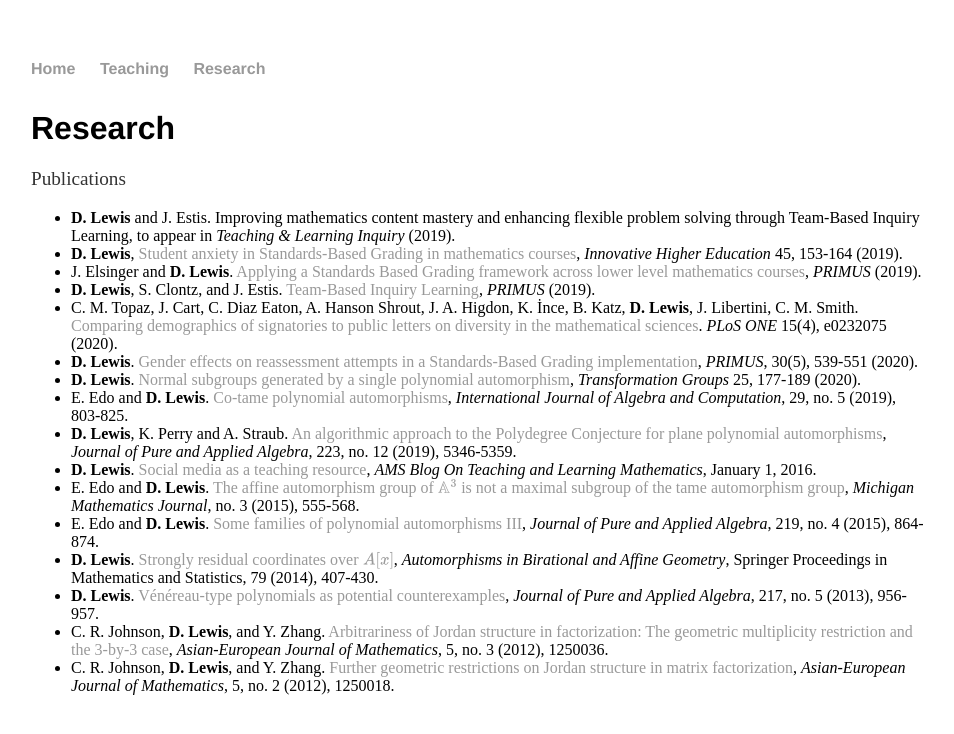
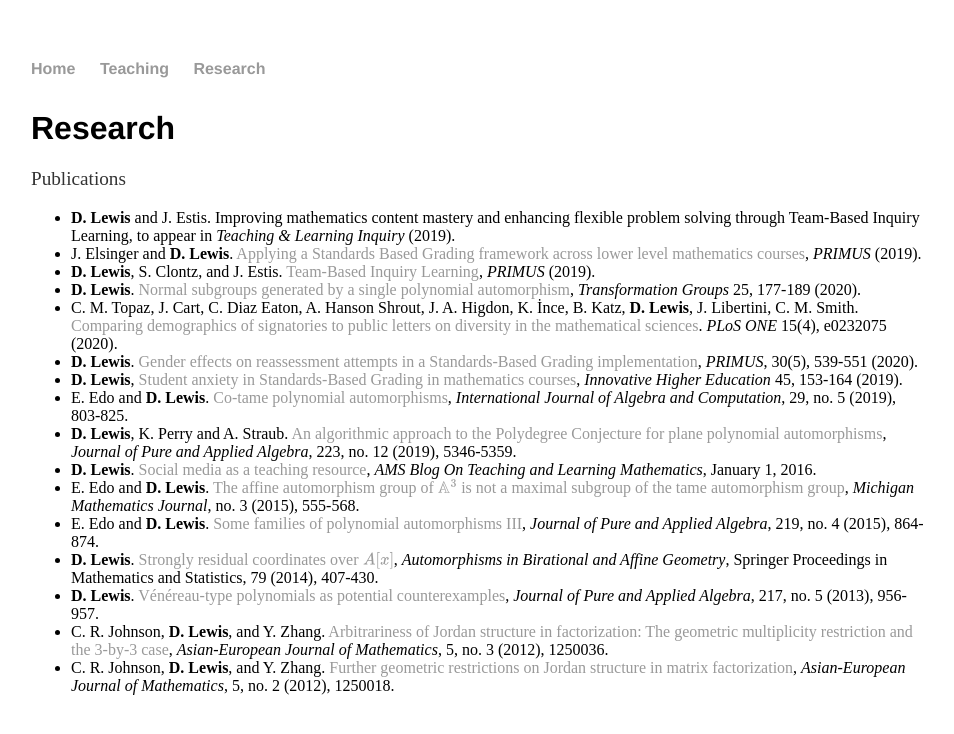
Before and after one commit to siwelwerd/siwelwerd.github.io, a Jekyll site: the page built from research.html, in a window 1280 px wide. Shown: the top 734 px of the page, without its empty margins (161-1115 px from the left). Built offline with Jekyll 4.4.1, drawn with Linux system fonts in a browser that asks for light colours; some of the changed lines change nothing that is shown.

Commit message:
Update publication

```diff
--- a/research.html
+++ b/research.html
@@ -11,16 +11,16 @@ title: Drew Lewis -- Research
 			 enhancing flexible problem solving through Team-Based Inquiry Learning,
 			 to appear in <em>Teaching &amp; Learning Inquiry</em> (2019).
 		</li>
-		<li> <b>D. Lewis</b>, <a href="https://doi.org/10.1007/s10755-019-09489-3">
-			Student anxiety in Standards-Based Grading in mathematics courses</a>,
-			<em>Innovative Higher Education</em> 45, 153-164 (2019).
-		</li>
 		<li> J. Elsinger and <b>D. Lewis</b>. <a href="https://doi.org/10.1080/10511970.2019.1674430">
 			Applying a Standards Based Grading framework across lower level mathematics
 			 courses</a>,  <em>PRIMUS</em> (2019).
 	 	</li>
 		<li><b>D. Lewis</b>, S. Clontz, and J. Estis. <a href="https://doi.org/10.1080/10511970.2019.1666440">
 			Team-Based Inquiry Learning</a>, <em>PRIMUS</em> (2019).
+		</li>
+		<li><b>D. Lewis</b>. <a href="https://doi.org/10.1007/s00031-019-9511-3">
+			Normal subgroups generated by a single polynomial automorphism</a>,
+			<em>Transformation Groups</em> 25, 177-189 (2020).
 		</li>
 		<li> C. M. Topaz, J. Cart, C. Diaz Eaton, A. Hanson Shrout,
 			J. A. Higdon, K. İnce, B. Katz, <b>D. Lewis</b>, J. Libertini, C. M. Smith.
@@ -32,9 +32,9 @@ title: Drew Lewis -- Research
 			Gender effects on reassessment attempts in a Standards-Based Grading
 			implementation</a>, <em>PRIMUS</em>, 30(5), 539-551 (2020).
 		</li>
-		<li><b>D. Lewis</b>. <a href="https://doi.org/10.1007/s00031-019-9511-3">
-			Normal subgroups generated by a single polynomial automorphism</a>,
-			<em>Transformation Groups</em> 25, 177-189 (2020).
+		<li> <b>D. Lewis</b>, <a href="https://doi.org/10.1007/s10755-019-09489-3">
+			Student anxiety in Standards-Based Grading in mathematics courses</a>,
+			<em>Innovative Higher Education</em> 45, 153-164 (2019).
 		</li>
 		<li>E. Edo and <b>D. Lewis</b>. <a href="https://doi.org/10.1142/S0218196719500292">
 			Co-tame polynomial automorphisms</a>, <em>International Journal of Algebra
```
